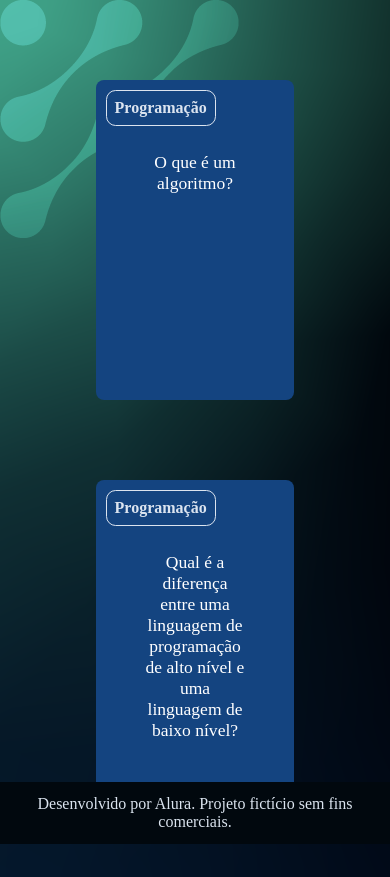
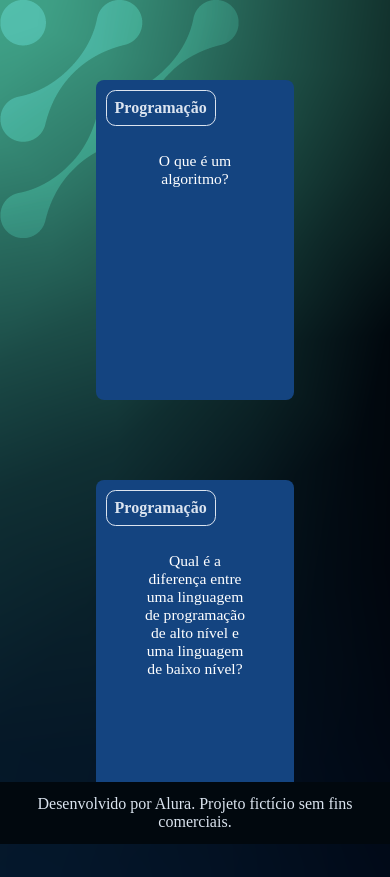
Before and after one commit to guilhermeonrails/ideia-start, a plain HTML site: page index.html in a window 390 px wide. Shown: the top 877 px of the page. Drawn offline with Linux system fonts and the light colour scheme.

Commit message:
fix size

```diff
--- a/perguntas.js
+++ b/perguntas.js
@@ -38,7 +38,6 @@ criarCard(
     "Uma variável em JavaScript pode ser declarada usando 'var', 'let' ou 'const', seguido pelo nome da variável."
 );
 
-// ... (outros cartões de JavaScript)
 
 criarCard(
     "Geografia",
@@ -51,5 +50,3 @@ criarCard(
     "Qual é a diferença entre tempo e clima?",
     "Tempo refere-se às condições atmosféricas em um curto período, enquanto clima se refere ao padrão de condições atmosféricas em uma região ao longo do tempo."
 );
-
-// ... (outros cartões de geografia)
--- a/style.css
+++ b/style.css
@@ -122,6 +122,6 @@ footer p {
         flex: 1 0 calc(100% - 2rem);
     }
     .card__content p {
-        font-size: 4.5vw; /* Tamanho de fonte relativo à largura da tela */
+        font-size: 4vw; /* Tamanho de fonte relativo à largura da tela */
     }
 }
```
